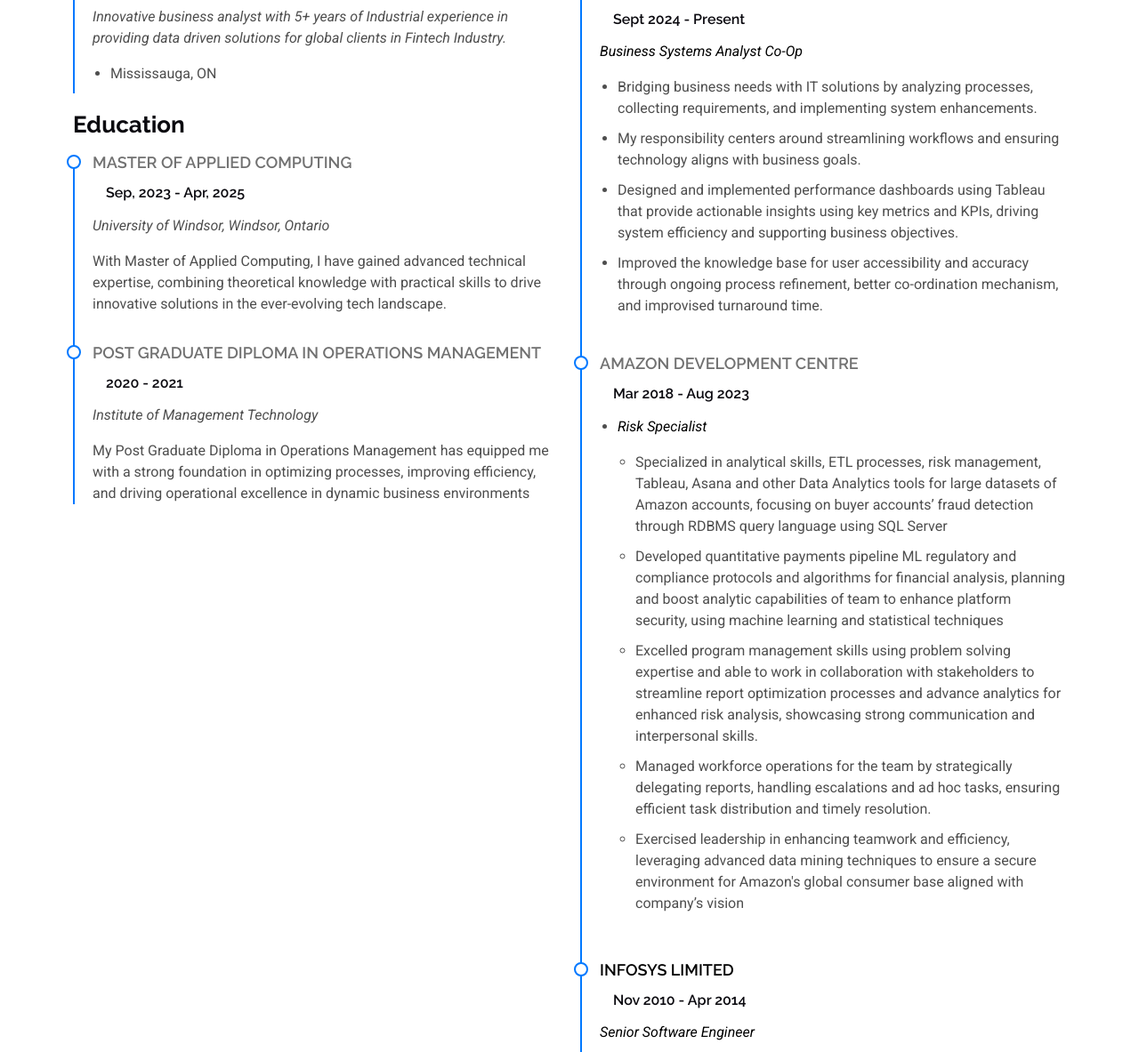
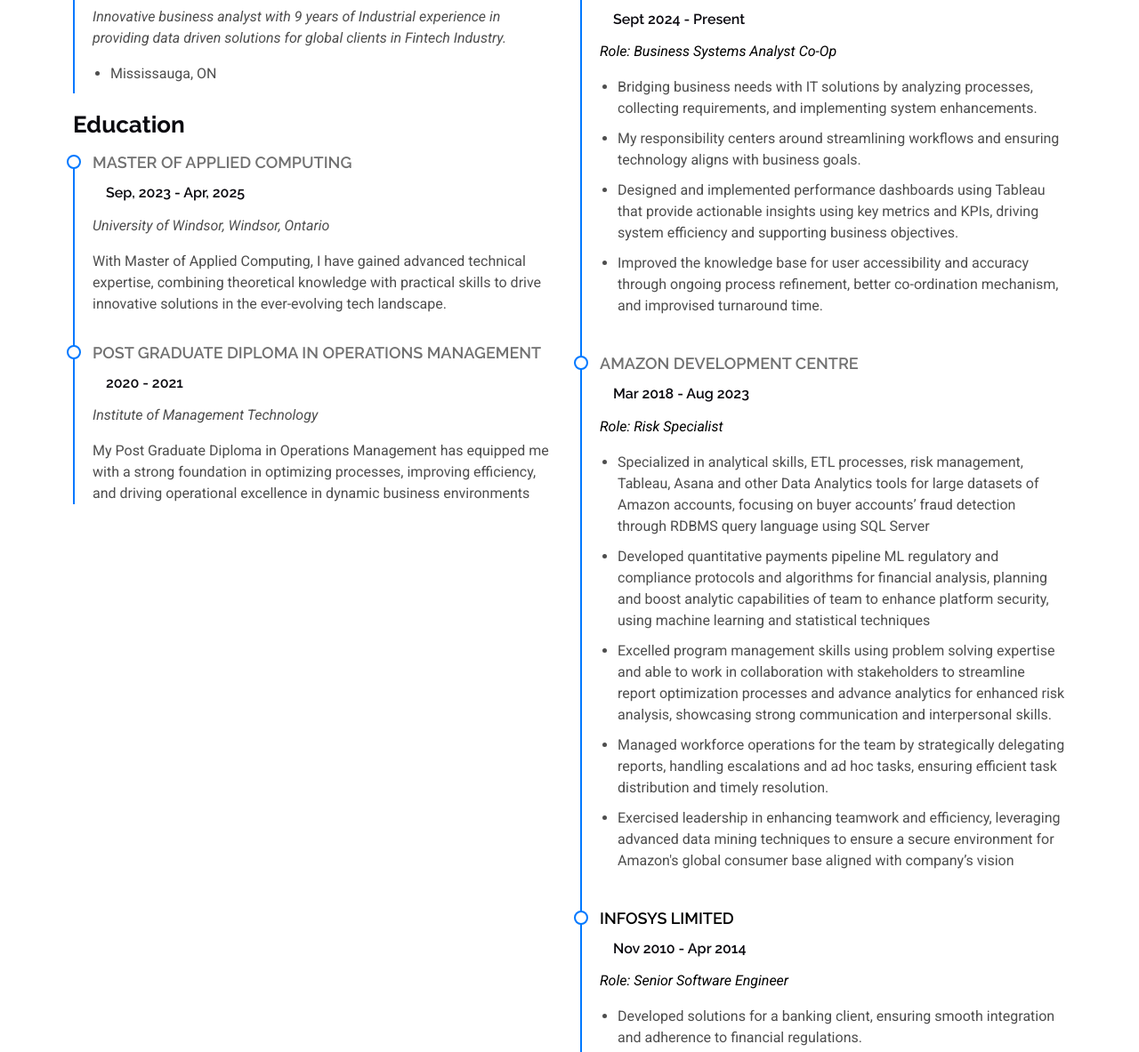
Before and after one commit to BeheraSas/Portfolio, a plain HTML site: page index.html in a window 1280 px wide. Shown: the part 1977-3160 px from the top of the page at 89% size. Drawn offline with Linux system fonts and the light colour scheme.

Commit message:
Update index.html

```diff
--- a/index.html
+++ b/index.html
@@ -207,7 +207,7 @@
 
 						<div class="resume-item pb-0">
 							<h4>Sasmita Behera</h4>
-							<p><em>Innovative business analyst with 5+ years of Industrial experience in providing data driven
+							<p><em>Innovative business analyst with 9 years of Industrial experience in providing data driven
 									solutions for global clients in Fintech Industry.</em></p>
 							<ul>
 								<li>Mississauga, ON</li>
@@ -238,7 +238,7 @@
 						<div class="resume-item">
 							<h4 style="color: black;">Canadian Imperial Bank of Commerce (CIBC)</h4>
 							<h5>Sept 2024 - Present</h5>
-							<p><em style="color: black;">Business Systems Analyst Co-Op</em></p>
+							<p><em style="color: black;">Role: Business Systems Analyst Co-Op</em></p>
 							<ul>
 								<li>Bridging business needs with IT solutions by analyzing processes, collecting
 									requirements, and implementing system enhancements.</li>
@@ -255,11 +255,8 @@
 						<div class="resume-item">
 							<h4>Amazon Development Centre</h4>
 							<h5>Mar 2018 - Aug 2023</h5>
-							<!--<p><em>Amazon Development Centre</em></p>-->
 
-							<ul>
-								<li>
-									<p><em style="color: black;">Risk Specialist</em></p>
+							<p><em style="color: black;">Role: Risk Specialist</em></p>
 									<ul>
 										<li>Specialized in analytical skills, ETL processes, risk management, Tableau, Asana and other Data Analytics tools for large datasets of Amazon accounts, focusing on buyer accounts’ fraud detection through RDBMS query language using SQL Server</li>
 										<li>Developed quantitative payments pipeline ML regulatory and compliance protocols and algorithms for financial analysis, planning and boost analytic capabilities of team to enhance platform security, using machine learning and statistical techniques</li>
@@ -267,14 +264,12 @@
 										<li>Managed workforce operations for the team by strategically delegating reports, handling escalations and ad hoc tasks, ensuring efficient task distribution and timely resolution.</li>
 										<li>Exercised leadership in enhancing teamwork and efficiency, leveraging advanced data mining techniques to ensure a secure environment for Amazon's global consumer base aligned with company’s vision</li>
 									</ul>
-								</li>
-							</ul>
 						</div><!-- End Resume Item -->
 
 						<div class="resume-item">
 							<h4 style="color: black;">Infosys Limited</h4>
 							<h5>Nov 2010 - Apr 2014</h5>
-							<p><em style="color: black;">Senior Software Engineer </em></p>
+							<p><em style="color: black;">Role: Senior Software Engineer </em></p>
 							<ul>
 								<li>Developed solutions for a banking client, ensuring smooth integration and adherence to financial regulations.</li>
 								<li>Led debugging and code reviews to improve system efficiency and ensure seamless user acceptance.</li>
```
